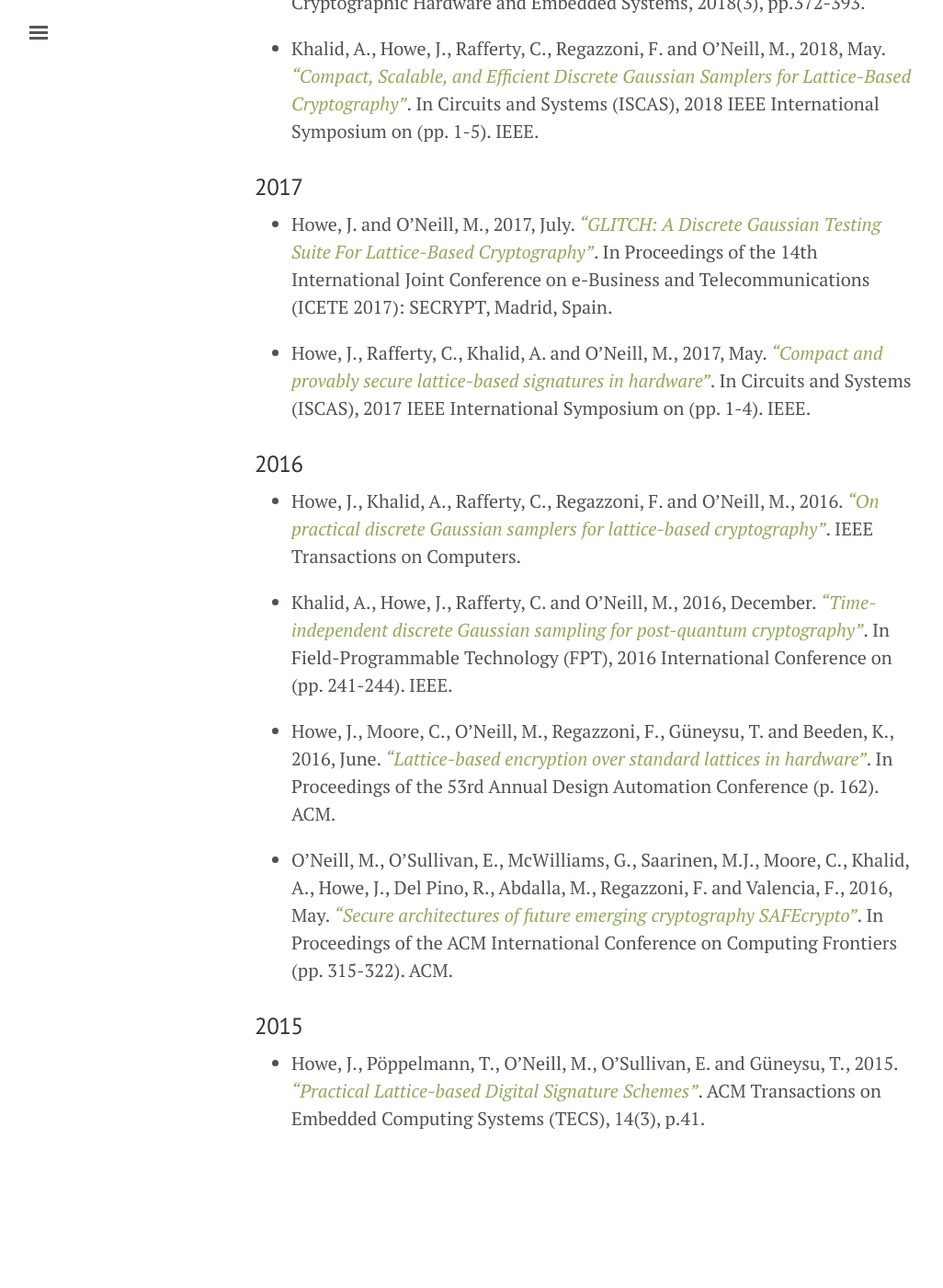
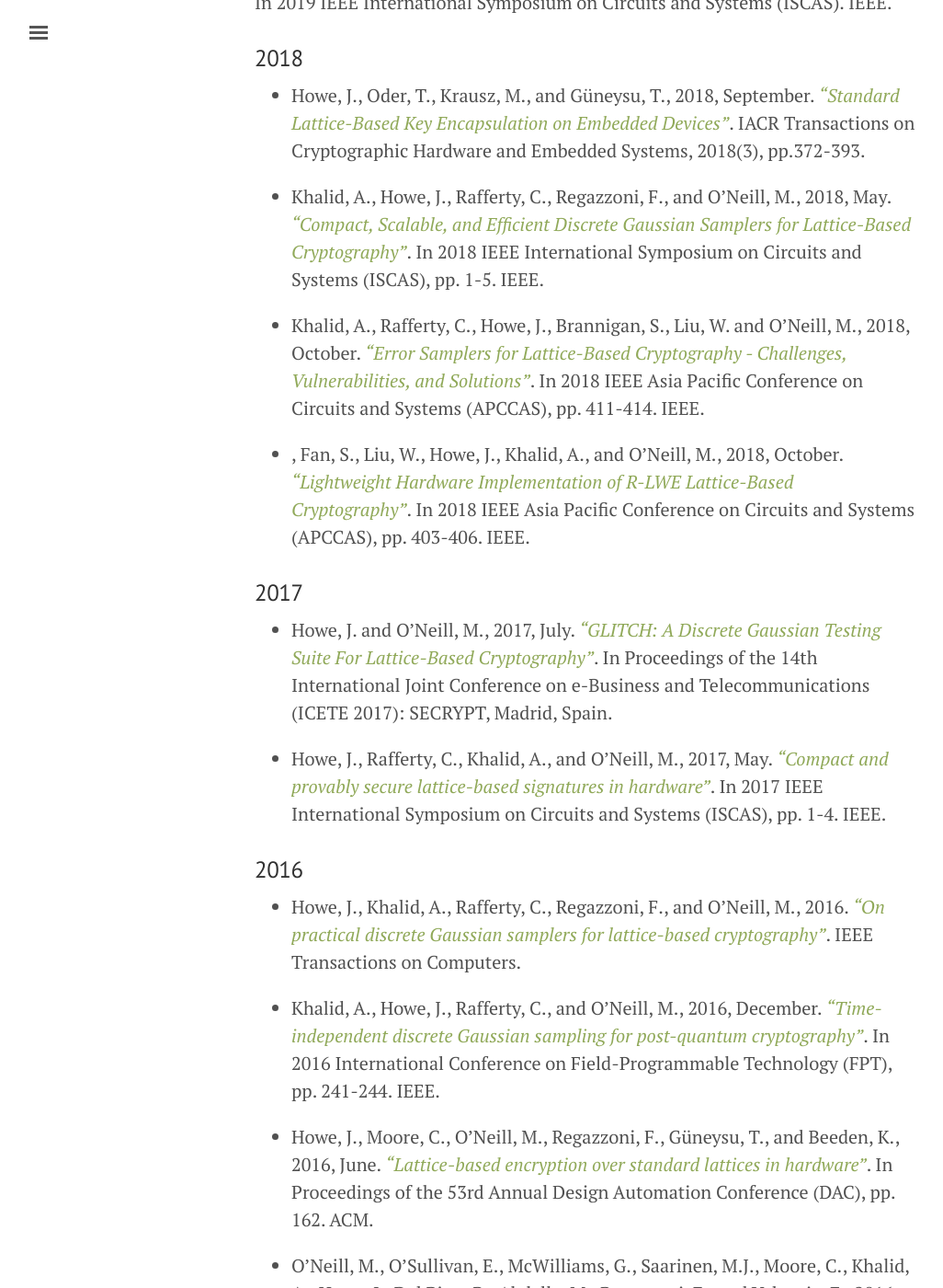
Before and after one commit to jameshoweee/jameshoweee.github.io, a Jekyll site: the page built from papers.md, in a window 1280 px wide and 1400 px high, scrolled down 611 px. Shown: the whole window at 92% size, without its empty margins (3-1029 px from the left). Built offline with Jekyll 4.4.1, drawn with Linux system fonts in a browser that asks for light colours; before the commit the page ends 1922 px from its top, so only the background shows below that; some of the changed text lies outside the part shown.

Commit message:
Update papers.md

```diff
--- a/papers.md
+++ b/papers.md
@@ -11,25 +11,32 @@
 This may not be a comprehensive list.
 See [*Google Scholar*](https://scholar.google.co.uk/citations?user=LItUNn4AAAAJ&hl=en) for up-to-date and complete publications.
 
+### 2019
+Howe, J., Khalid, A., Martinoli, M., Regazzoni, F., and Oswald, E., 2019, May. [*"Fault Attack Countermeasures for Error Samplers in Lattice-Based Cryptography"*](https://eprint.iacr.org/2019/206). In 2019 IEEE International Symposium on Circuits and Systems (ISCAS). IEEE.
+
 ### 2018
 *	Howe, J., Oder, T., Krausz, M., and Güneysu, T., 2018, September. [*"Standard Lattice-Based Key Encapsulation on Embedded Devices"*](https://tches.iacr.org/index.php/TCHES/article/view/7279). IACR Transactions on Cryptographic Hardware and Embedded Systems, 2018(3), pp.372-393.
 
-*	Khalid, A., Howe, J., Rafferty, C., Regazzoni, F. and O'Neill, M., 2018, May. [*"Compact, Scalable, and Efficient Discrete Gaussian Samplers for Lattice-Based Cryptography"*](https://eprint.iacr.org/2018/265). In Circuits and Systems (ISCAS), 2018 IEEE International Symposium on (pp. 1-5). IEEE.
+*	Khalid, A., Howe, J., Rafferty, C., Regazzoni, F., and O'Neill, M., 2018, May. [*"Compact, Scalable, and Efficient Discrete Gaussian Samplers for Lattice-Based Cryptography"*](https://eprint.iacr.org/2018/265). In 2018 IEEE International Symposium on Circuits and Systems (ISCAS), pp. 1-5. IEEE.
+
+* Khalid, A., Rafferty, C., Howe, J., Brannigan, S., Liu, W. and O'Neill, M., 2018, October. [*"Error Samplers for Lattice-Based Cryptography - Challenges, Vulnerabilities, and Solutions"*](https://ieeexplore.ieee.org/document/8605725). In 2018 IEEE Asia Pacific Conference on Circuits and Systems (APCCAS), pp. 411-414. IEEE.
+
+* , Fan, S., Liu, W., Howe, J., Khalid, A., and O'Neill, M., 2018, October. [*"Lightweight Hardware Implementation of R-LWE Lattice-Based Cryptography"*](https://ieeexplore.ieee.org/abstract/document/8605630). In 2018 IEEE Asia Pacific Conference on Circuits and Systems (APCCAS), pp. 403-406. IEEE.
 
 ### 2017
 *	Howe, J. and O’Neill, M., 2017, July. [*"GLITCH: A Discrete Gaussian Testing Suite For Lattice-Based Cryptography"*](https://eprint.iacr.org/2017/438). In Proceedings of the 14th International Joint Conference on e-Business and Telecommunications (ICETE 2017): SECRYPT, Madrid, Spain.
 
-*	Howe, J., Rafferty, C., Khalid, A. and O'Neill, M., 2017, May. [*"Compact and provably secure lattice-based signatures in hardware"*](https://ieeexplore.ieee.org/abstract/document/8050566/). In Circuits and Systems (ISCAS), 2017 IEEE International Symposium on (pp. 1-4). IEEE.
+*	Howe, J., Rafferty, C., Khalid, A., and O'Neill, M., 2017, May. [*"Compact and provably secure lattice-based signatures in hardware"*](https://ieeexplore.ieee.org/abstract/document/8050566/). In 2017 IEEE International Symposium on Circuits and Systems (ISCAS), pp. 1-4. IEEE.
 
 ### 2016
-*	Howe, J., Khalid, A., Rafferty, C., Regazzoni, F. and O'Neill, M., 2016. [*"On practical discrete Gaussian samplers for lattice-based cryptography"*](https://ieeexplore.ieee.org/abstract/document/7792671/). IEEE Transactions on Computers.
+*	Howe, J., Khalid, A., Rafferty, C., Regazzoni, F., and O'Neill, M., 2016. [*"On practical discrete Gaussian samplers for lattice-based cryptography"*](https://ieeexplore.ieee.org/abstract/document/7792671/). IEEE Transactions on Computers.
 
-*	Khalid, A., Howe, J., Rafferty, C. and O'Neill, M., 2016, December. [*"Time-independent discrete Gaussian sampling for post-quantum cryptography"*](https://ieeexplore.ieee.org/abstract/document/7929543/). In Field-Programmable Technology (FPT), 2016 International Conference on (pp. 241-244). IEEE.
+*	Khalid, A., Howe, J., Rafferty, C., and O'Neill, M., 2016, December. [*"Time-independent discrete Gaussian sampling for post-quantum cryptography"*](https://ieeexplore.ieee.org/abstract/document/7929543/). In 2016 International Conference on Field-Programmable Technology (FPT), pp. 241-244. IEEE.
 
-*	Howe, J., Moore, C., O'Neill, M., Regazzoni, F., Güneysu, T. and Beeden, K., 2016, June. [*"Lattice-based encryption over standard lattices in hardware"*](https://dl.acm.org/citation.cfm?id=2898037). In Proceedings of the 53rd Annual Design Automation Conference (p. 162). ACM.
+*	Howe, J., Moore, C., O'Neill, M., Regazzoni, F., Güneysu, T., and Beeden, K., 2016, June. [*"Lattice-based encryption over standard lattices in hardware"*](https://dl.acm.org/citation.cfm?id=2898037). In Proceedings of the 53rd Annual Design Automation Conference (DAC), pp. 162. ACM.
 
-*	O'Neill, M., O'Sullivan, E., McWilliams, G., Saarinen, M.J., Moore, C., Khalid, A., Howe, J., Del Pino, R., Abdalla, M., Regazzoni, F. and Valencia, F., 2016, May. [*"Secure architectures of future emerging cryptography SAFEcrypto"*](https://dl.acm.org/citation.cfm?id=2907756). In Proceedings of the ACM International Conference on Computing Frontiers (pp. 315-322). ACM.
+*	O'Neill, M., O'Sullivan, E., McWilliams, G., Saarinen, M.J., Moore, C., Khalid, A., Howe, J., Del Pino, R., Abdalla, M., Regazzoni, F., and Valencia, F., 2016, May. [*"Secure architectures of future emerging cryptography SAFEcrypto"*](https://dl.acm.org/citation.cfm?id=2907756). In Proceedings of the ACM International Conference on Computing Frontiers, pp. 315-322. ACM.
 
 ### 2015
 
-*	Howe, J., Pöppelmann, T., O'Neill, M., O'Sullivan, E. and Güneysu, T., 2015. [*"Practical Lattice-based Digital Signature Schemes"*](https://dl.acm.org/citation.cfm?id=2724713). ACM Transactions on Embedded Computing Systems (TECS), 14(3), p.41.
+*	Howe, J., Pöppelmann, T., O'Neill, M., O'Sullivan, E., and Güneysu, T., 2015. [*"Practical Lattice-based Digital Signature Schemes"*](https://dl.acm.org/citation.cfm?id=2724713). ACM Transactions on Embedded Computing Systems (TECS), 14(3), p.41.
```
